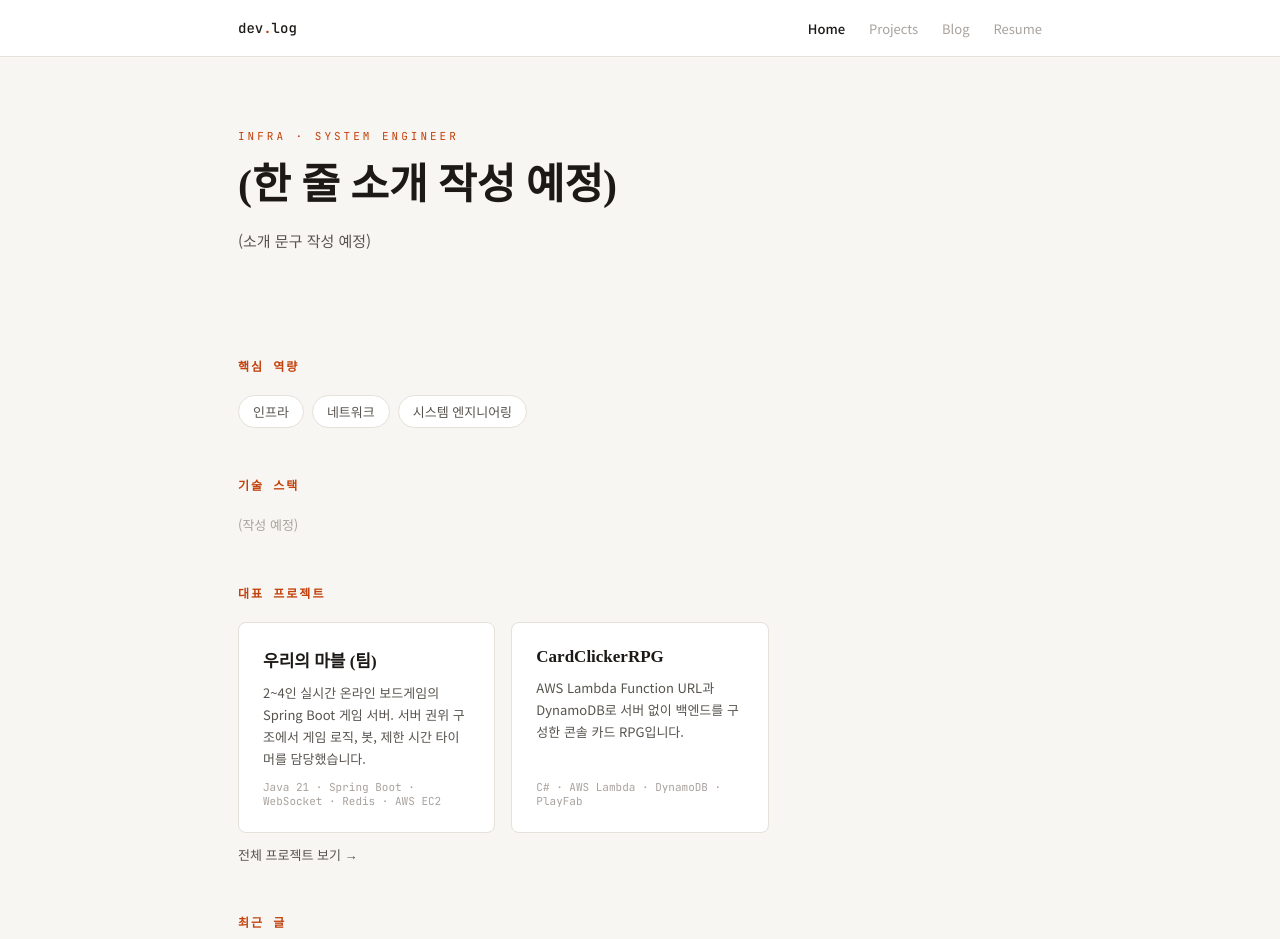
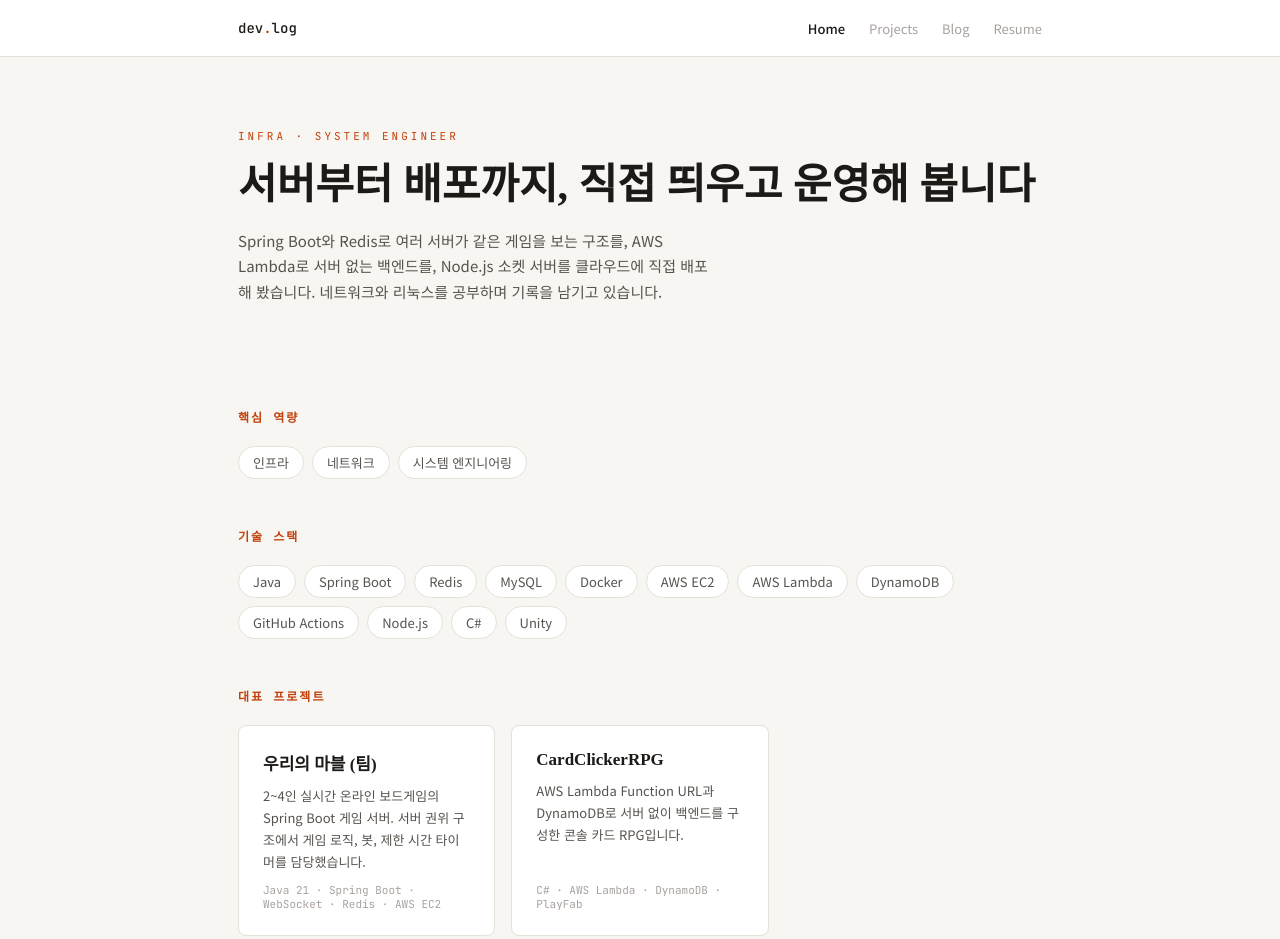
Before and after one commit to vmffpdlwnd/my-blog, a website: page index.html in a window 1280 px wide. Shown: the top 939 px of the page. Drawn offline with Linux system fonts and the light colour scheme.

Commit message:
feat: Home 소개 문구와 기술 스택, Projects 소개 문구 작성
- index.html: 한 줄 소개, 소개 문구 작성, 기술 스택을 칩 목록으로 작성
- projects.html: 상단 소개 문구 작성
- 작업규칙: todo는 남은 할 일만 정리하도록 수정
- 작업현황: 완료, 브랜치, 할 일, 정한 것 갱신

```diff
--- a/index.html
+++ b/index.html
@@ -26,8 +26,8 @@
 
   <section class="hero">
     <p class="hero-eyebrow">Infra · System Engineer</p>
-    <h1 class="hero-title">(한 줄 소개 작성 예정)</h1>
-    <p class="hero-desc">(소개 문구 작성 예정)</p>
+    <h1 class="hero-title">서버부터 배포까지, 직접 띄우고 운영해 봅니다</h1>
+    <p class="hero-desc">Spring Boot와 Redis로 여러 서버가 같은 게임을 보는 구조를, AWS Lambda로 서버 없는 백엔드를, Node.js 소켓 서버를 클라우드에 직접 배포해 봤습니다. 네트워크와 리눅스를 공부하며 기록을 남기고 있습니다.</p>
   </section>
 
   <section class="section">
@@ -41,7 +41,20 @@
 
   <section class="section">
     <h2 class="section-title">기술 스택</h2>
-    <p class="section-note">(작성 예정)</p>
+    <ul class="chip-list">
+      <li class="chip">Java</li>
+      <li class="chip">Spring Boot</li>
+      <li class="chip">Redis</li>
+      <li class="chip">MySQL</li>
+      <li class="chip">Docker</li>
+      <li class="chip">AWS EC2</li>
+      <li class="chip">AWS Lambda</li>
+      <li class="chip">DynamoDB</li>
+      <li class="chip">GitHub Actions</li>
+      <li class="chip">Node.js</li>
+      <li class="chip">C#</li>
+      <li class="chip">Unity</li>
+    </ul>
   </section>
 
   <section class="section">
```
Also changed, not shown: docs/작업규칙.md (+1 -1 lines), docs/작업현황.md (+11 -13 lines), pages/projects.html (+1 -1 lines).
